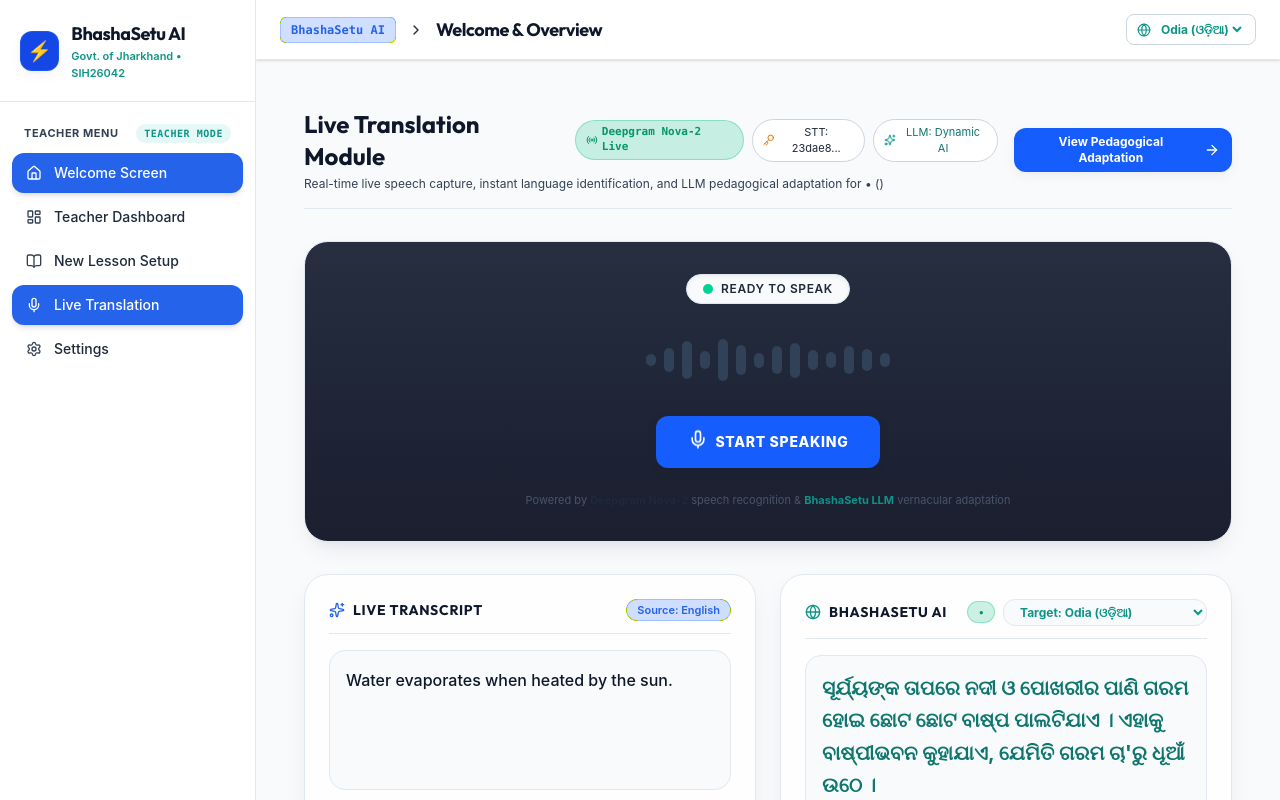
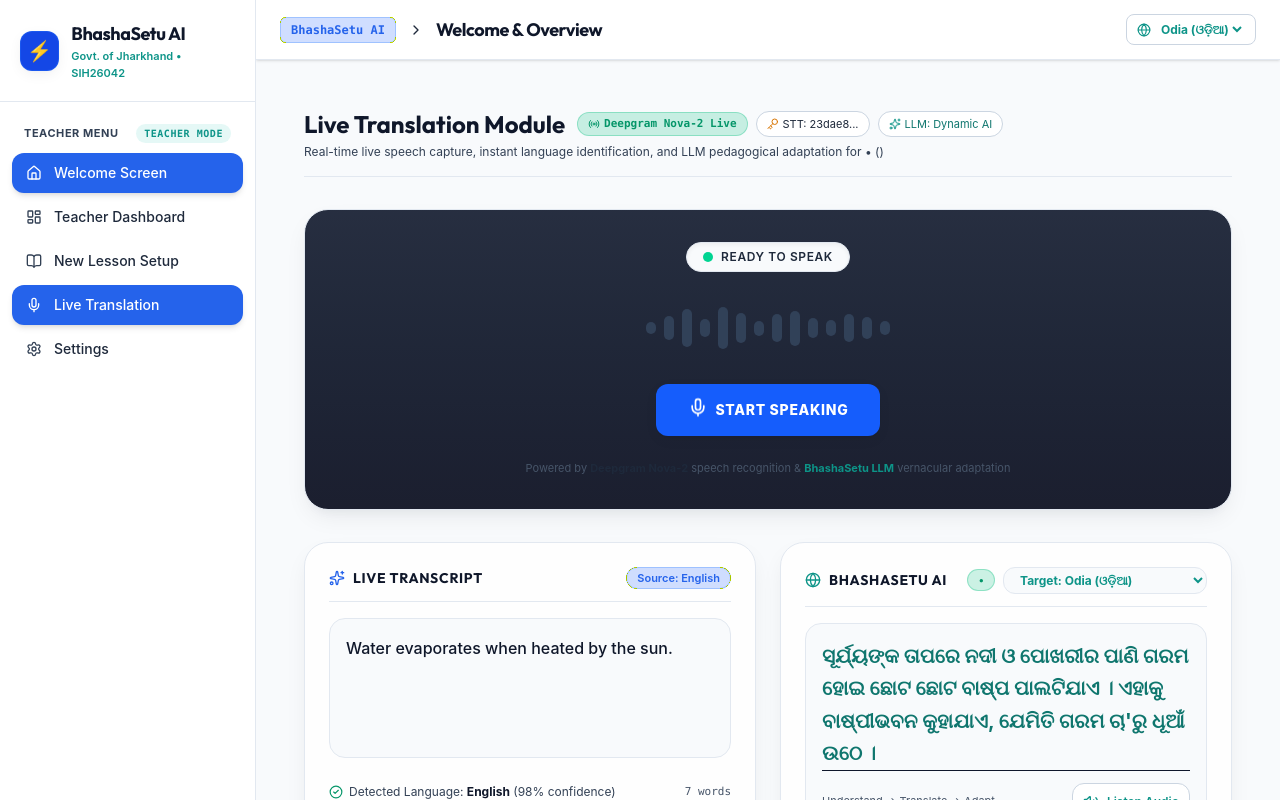
Before and after one commit to Aryan1196/BhashaSetu-AI, a React (Vite) app in the folder frontend/: page /teacher/live in a window 1280 px wide. Shown: the top 800 px of the page. Built offline with nearby package versions, Linux system fonts and the light colour scheme; no server answers.

Commit message:
refactor(ui): remove View Pedagogical Adaptation button from Live Translation header

```diff
--- a/frontend/src/panels/LiveTranslationModule.tsx
+++ b/frontend/src/panels/LiveTranslationModule.tsx
@@ -508,12 +508,7 @@ export const LiveTranslationModule: React.FC = () => {
           </p>
         </div>
 
-        <div className="flex items-center space-x-3">
-          <Button variant="primary" size="sm" onClick={() => { setActivePanel(5); navigate('/pedagogy'); }}>
-            <span>View Pedagogical Adaptation</span>
-            <ArrowRight className="w-4 h-4" />
-          </Button>
-        </div>
+
       </div>
 
       {/* Error Alert Banner */}
```
